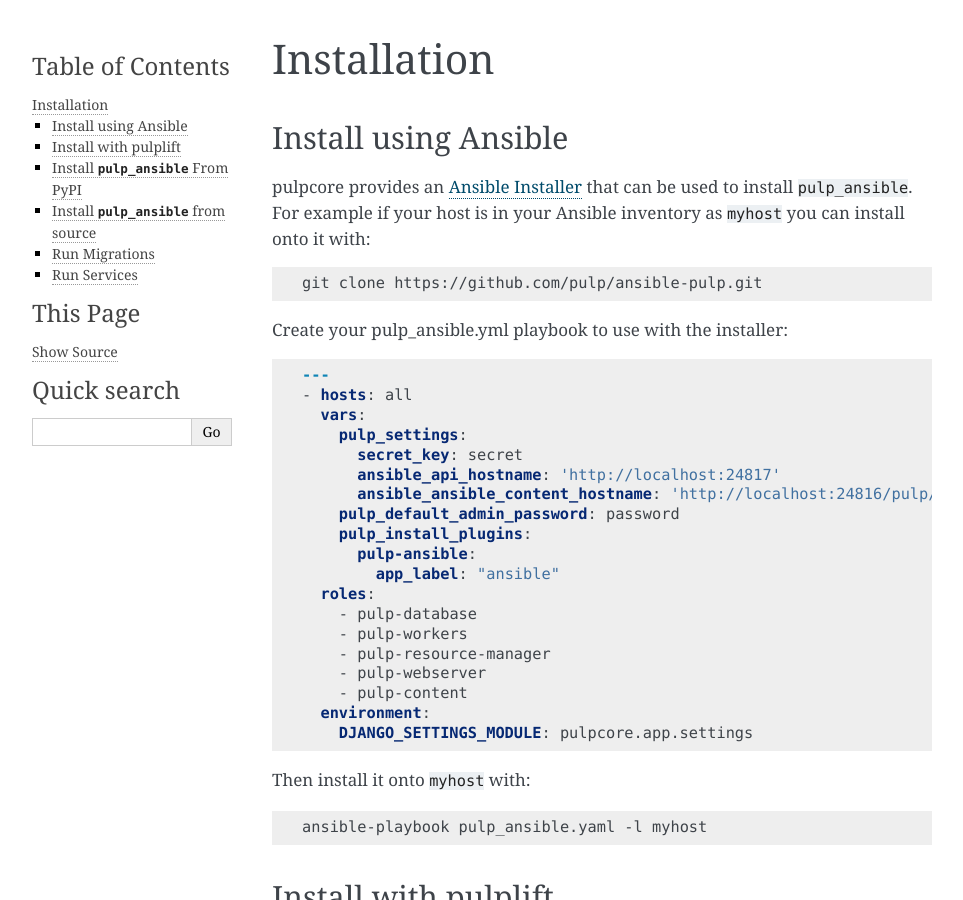
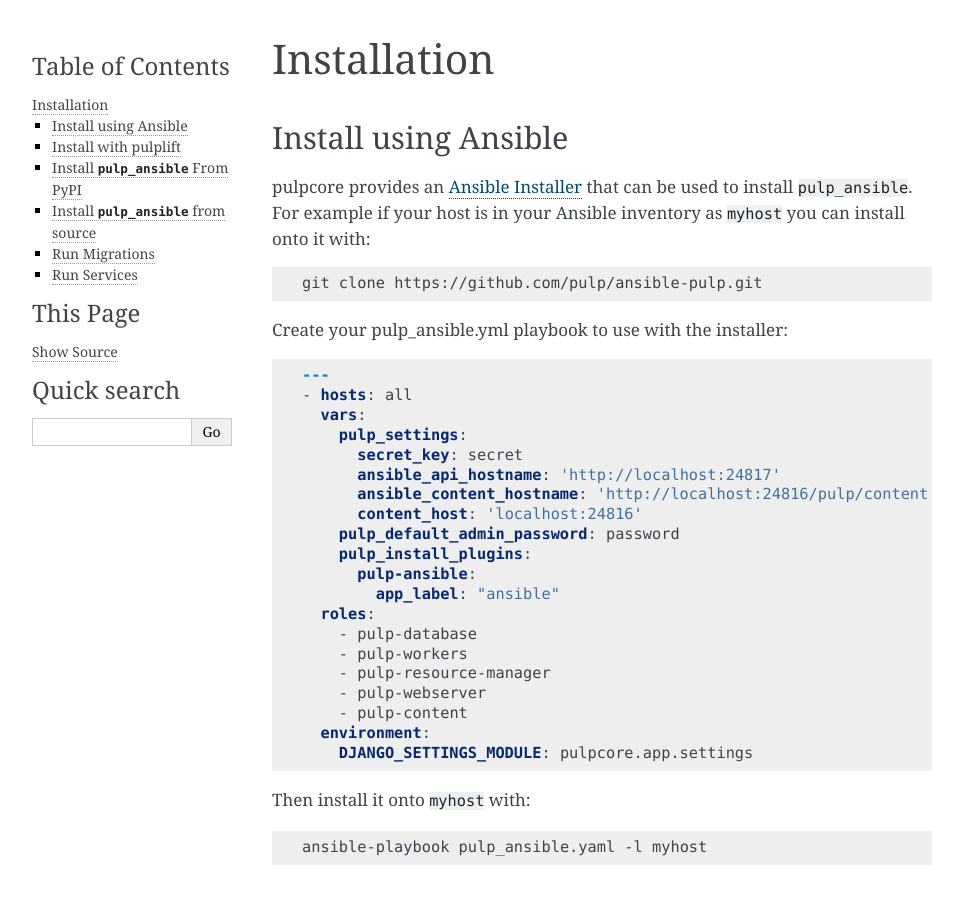
Before and after one commit to pulp/pulp_ansible, a Sphinx documentation site: the page built from docs/installation.rst, in a window 1280 px wide and 900 px high. Shown: the whole window, without its empty margins (148-1111 px from the left). Built offline with Sphinx 7.4.7, drawn with Linux system fonts in a browser that asks for light colours.

Commit message:
[noissue] Added content_host variable in pulp_ansible.yml

```diff
--- a/docs/installation.rst
+++ b/docs/installation.rst
@@ -22,7 +22,8 @@
        pulp_settings:
          secret_key: secret
          ansible_api_hostname: 'http://localhost:24817'
-         ansible_ansible_content_hostname: 'http://localhost:24816/pulp/content'
+         ansible_content_hostname: 'http://localhost:24816/pulp/content'
+         content_host: 'localhost:24816'
        pulp_default_admin_password: password
        pulp_install_plugins:
          pulp-ansible:
@@ -41,6 +42,7 @@
 .. code-block:: bash
 
     ansible-playbook pulp_ansible.yaml -l myhost
+
 
 
 Install with pulplift
```
